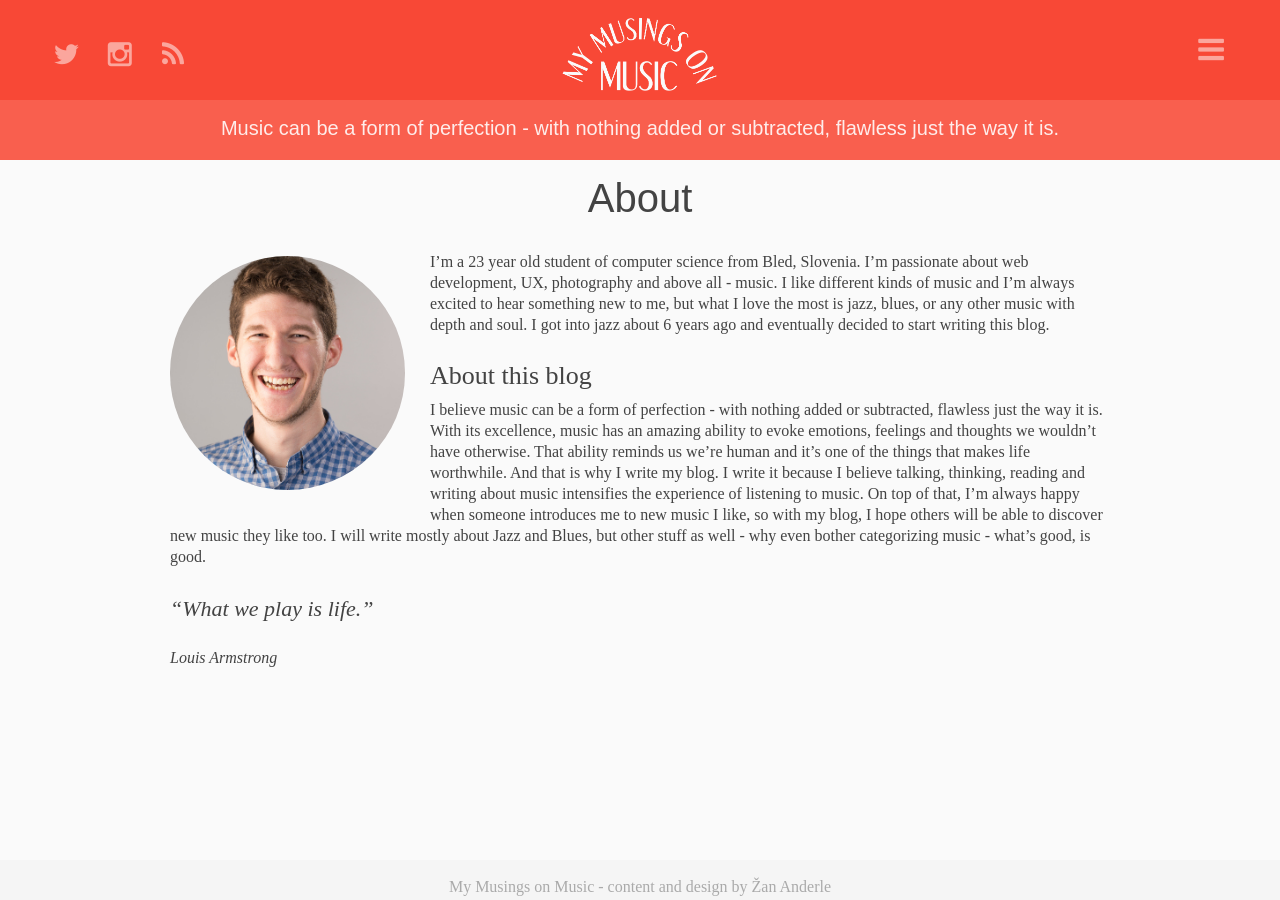
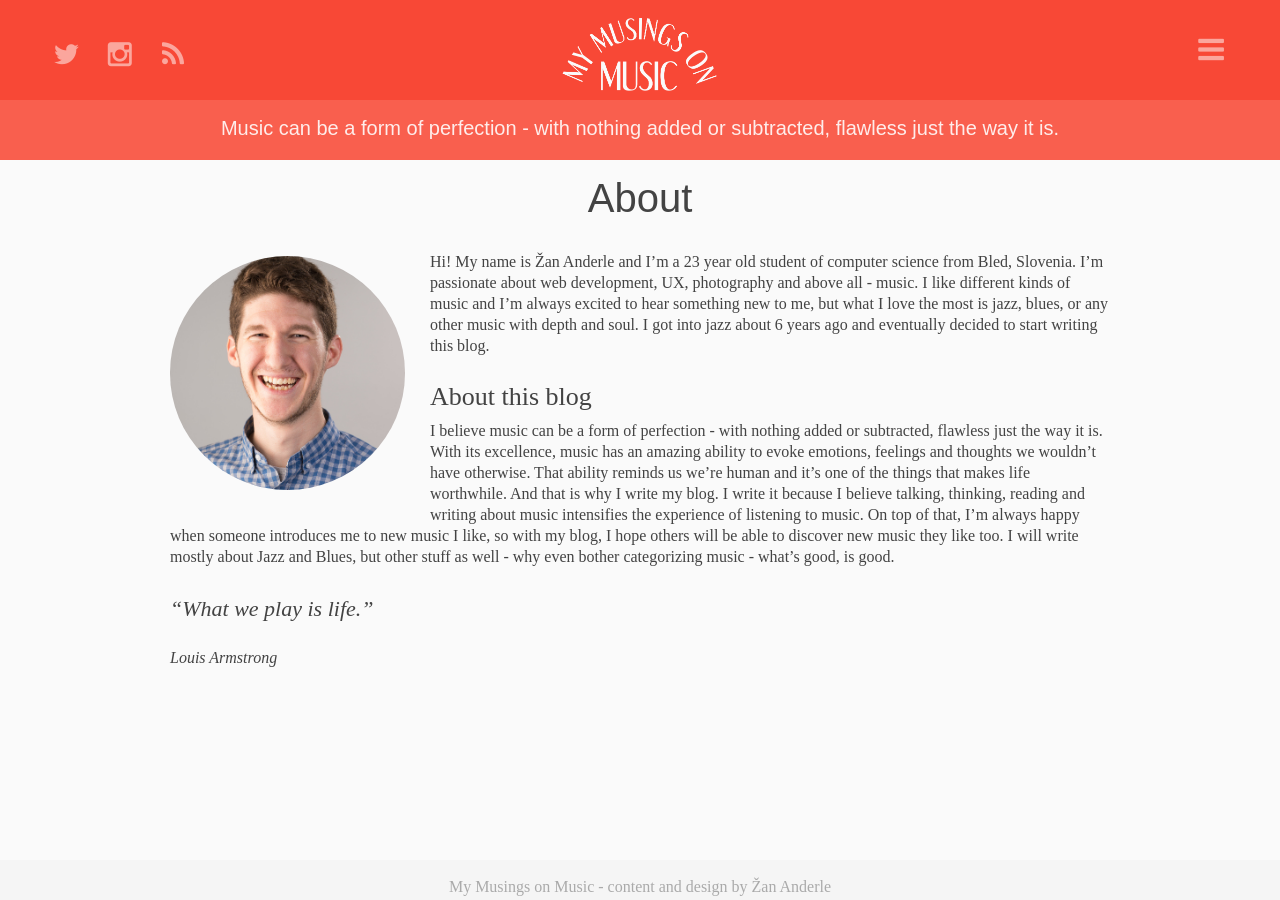
Before and after one commit to zanderle/mymusings, a Jekyll site: the page built from about.md, in a window 1280 px wide. Built offline with Jekyll 4.4.1, drawn with Linux system fonts in a browser that asks for light colours; some web fonts are replaced.

Commit message:
Updated about page with my name

```diff
--- a/about.md
+++ b/about.md
@@ -4,8 +4,8 @@ title: About
 permalink: /about/
 ---
 
-<img src="/img/zan.jpg" alt="Me" class="left circle col-3 breathe">
-I'm a 23 year old student of computer science from Bled, Slovenia. I'm passionate about web development, UX, photography and above all - music. I like different kinds of music and I'm always excited to hear something new to me, but what I love the most is jazz, blues, or any other music with depth and soul. I got into jazz about 6 years ago and eventually decided to start writing this blog.
+<img src="/img/zan.jpg" alt="Zan Anderle" class="left circle col-3 breathe">
+Hi! My name is Žan Anderle and I'm a 23 year old student of computer science from Bled, Slovenia. I'm passionate about web development, UX, photography and above all - music. I like different kinds of music and I'm always excited to hear something new to me, but what I love the most is jazz, blues, or any other music with depth and soul. I got into jazz about 6 years ago and eventually decided to start writing this blog.
 
 
 ### About this blog
```
